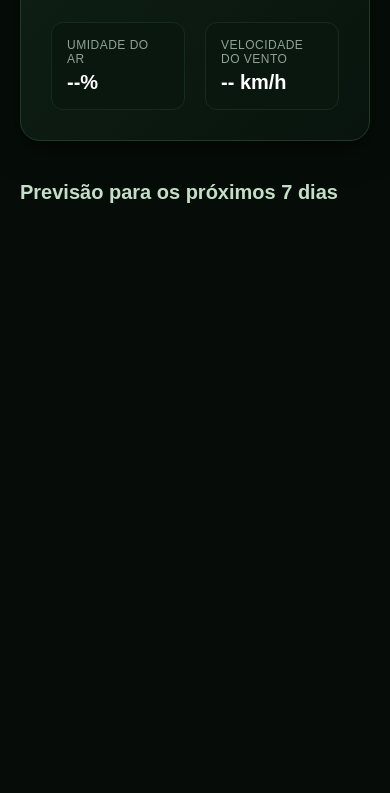
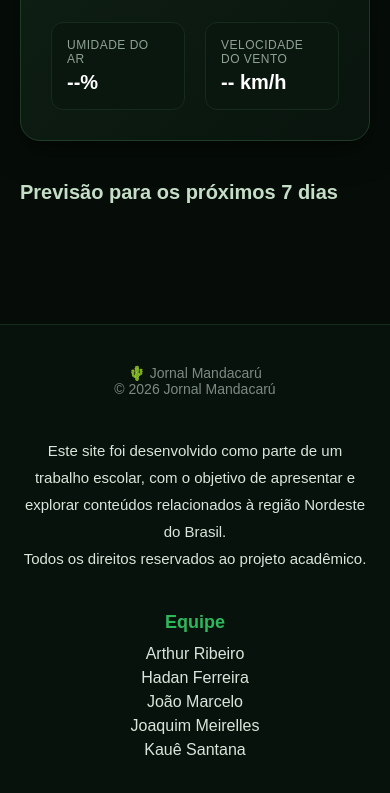
Before and after one commit to Jocamcunha/jornal-mandacaru, a plain HTML site: page mandacaru-news-site/clima.html in a window 390 px wide. Shown: the part 615-1408 px from the top of the page. Before the commit the page ends 879 px from the top, so only its background shows below. Drawn offline with Linux system fonts and the light colour scheme; no server answers.

Commit message:
footer + reorganização do projeto

```diff
--- a/mandacaru-news-site/clima.html
+++ b/mandacaru-news-site/clima.html
@@ -68,6 +68,37 @@
     </section>
   </main>
 
+  <footer class="footer">
+      <div class="footer__logo">
+          <p>🌵 Jornal Mandacarú</p>
+          <p>© 2026 Jornal Mandacarú</p>
+      </div>
+
+      <div class="footer__info">
+          <p>
+              Este site foi desenvolvido como parte de um trabalho escolar,
+              com o objetivo de apresentar e explorar conteúdos relacionados
+              à região Nordeste do Brasil.
+          </p>
+
+          <p>
+              Todos os direitos reservados ao projeto acadêmico.
+          </p>
+      </div>
+
+      <div class="footer__grupo">
+          <h4>Equipe</h4>
+
+          <ul>
+              <li>Arthur Ribeiro</li>
+              <li>Hadan Ferreira</li>
+              <li>João Marcelo</li>
+              <li>Joaquim Meirelles</li>
+              <li>Kauê Santana</li>
+          </ul>
+      </div>
+  </footer>
+
   <script src="scripts.js"></script>
 </body>
 </html>
--- a/mandacaru-news-site/styles.css
+++ b/mandacaru-news-site/styles.css
@@ -59,13 +59,90 @@
   outline: none;
 }
 
-/* ---------- Footer ---------- */
+/* ==========================================================
+   FOOTER
+   ========================================================== */
+
 .footer {
-  background: var(--verde-esc);
-  color: var(--branco);
-  text-align: center;
-  padding: 25px;
-  margin-top: 40px;
+    margin-top: 60px;
+    background: #08120c;
+    border-top: 1px solid #162b1c;
+    padding: 40px 5%;
+    display: grid;
+    grid-template-columns: 1fr 2fr 1fr;
+    gap: 40px;
+    align-items: center;
+}
+
+.footer__logo {
+    display: flex;
+    flex-direction: column;
+    align-items: center;
+    text-align: center;
+}
+
+.footer__logo img {
+    width: 120px;
+    margin-bottom: 10px;
+}
+
+.footer__logo p {
+    color: #7d8a81;
+    font-size: 14px;
+}
+
+.footer__info {
+    text-align: center;
+}
+
+.footer__info p {
+    color: #d8e6db;
+    line-height: 1.8;
+    font-size: 15px;
+}
+
+.footer__grupo {
+    text-align: center;
+}
+
+.footer__grupo h4 {
+    color: #2eb85c;
+    margin-bottom: 12px;
+    font-size: 18px;
+}
+
+.footer__grupo ul {
+    list-style: none;
+    padding: 0;
+    margin: 0;
+}
+
+.footer__grupo li {
+    color: #d8e6db;
+    margin: 6px 0;
+    transition: .2s;
+}
+
+.footer__grupo li:hover {
+    color: #2eb85c;
+}
+
+/* ==========================
+   RESPONSIVO
+   ========================== */
+
+@media (max-width: 900px) {
+
+    .footer {
+        grid-template-columns: 1fr;
+        text-align: center;
+    }
+
+    .footer__logo,
+    .footer__info,
+    .footer__grupo {
+        justify-self: center;
+    }
 }
 
 /* ============================================================
```
Also changed, not shown: mandacaru-news-site/cultura.html (+31 -0 lines), mandacaru-news-site/home.html (+28 -1 lines), mandacaru-news-site/noticias.html (+28 -2 lines), mandacaru-news-site/scripts.js (+11 -11 lines), mandacaru-news-site/tirinhas.html (+31 -0 lines), mandacaru-news-site/assets/tirinhas/aregiao.jpeg (renamed from mandacaru-news-site/aregiao.jpeg), mandacaru-news-site/assets/tirinhas/brilho.jpeg (renamed from mandacaru-news-site/brilho.jpeg), mandacaru-news-site/assets/tirinhas/carnedesol.jpeg (renamed from mandacaru-news-site/carnedesol.jpeg), mandacaru-news-site/assets/tirinhas/mitos.jpeg (renamed from mandacaru-news-site/mitos.jpeg), mandacaru-news-site/assets/tirinhas/ritmodonordeste.jpeg (renamed from mandacaru-news-site/ritmodonordeste.jpeg).
